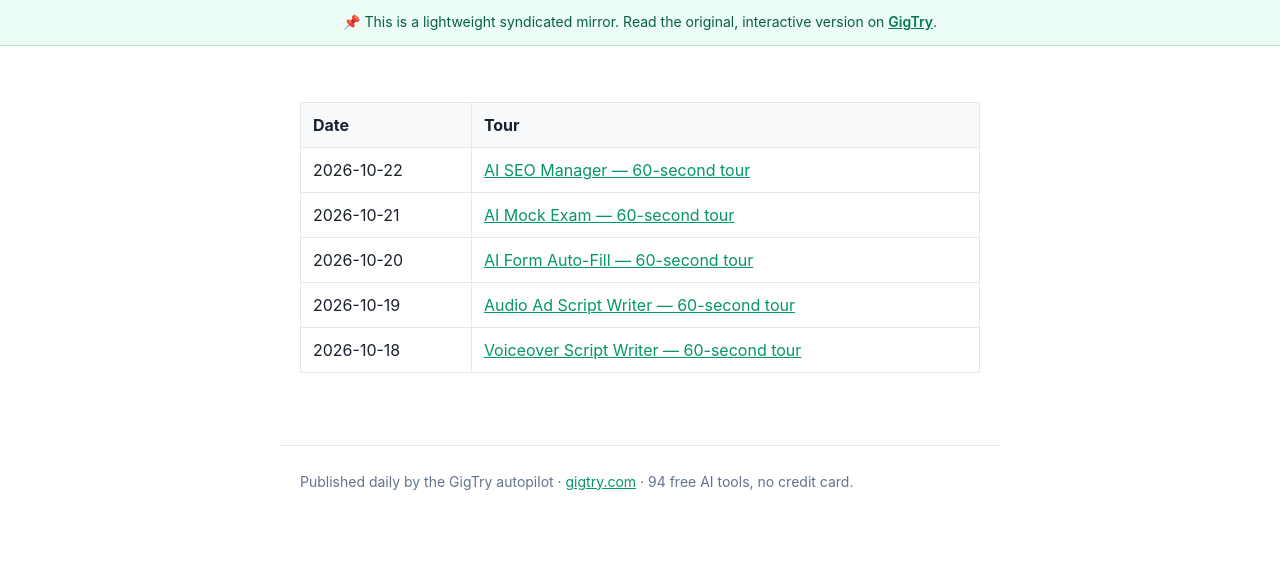
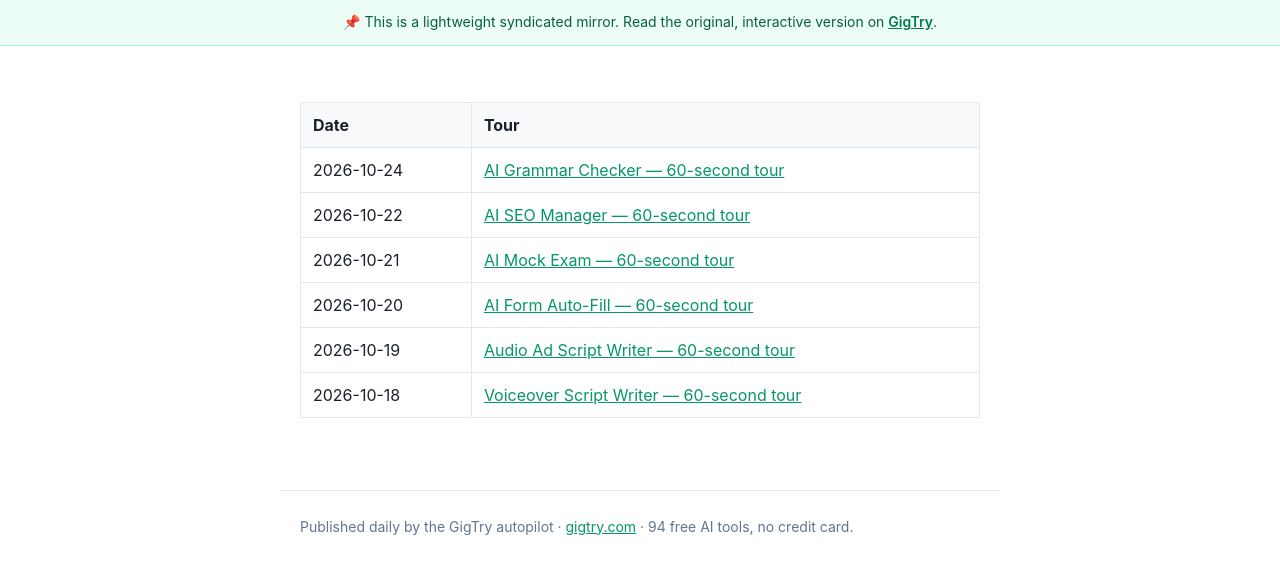
Before and after one commit to gigtryinfo-dev/gigtry-public, a Jekyll site: the page built from posts/daily/index.md, in a window 1280 px wide. Shown: the top 574 px of the page. Built offline with Jekyll 4.4.1, drawn with Linux system fonts in a browser that asks for light colours.

Commit message:
daily index: 2026-10-24

```diff
--- a/posts/daily/index.md
+++ b/posts/daily/index.md
@@ -7,6 +7,7 @@
 
 | Date | Tour |
 |------|------|
+| 2026-10-24 | [AI Grammar Checker — 60-second tour](https://gigtryinfo-dev.github.io/gigtry-public/posts/daily/2026-10-24-grammar-checker.html) |
 | 2026-10-22 | [AI SEO Manager — 60-second tour](https://gigtryinfo-dev.github.io/gigtry-public/posts/daily/2026-10-22-ai-seo-manager.html) |
 | 2026-10-21 | [AI Mock Exam — 60-second tour](https://gigtryinfo-dev.github.io/gigtry-public/posts/daily/2026-10-21-ai-mock-exam.html) |
 | 2026-10-20 | [AI Form Auto-Fill — 60-second tour](https://gigtryinfo-dev.github.io/gigtry-public/posts/daily/2026-10-20-ai-form-autofill.html) |
```
